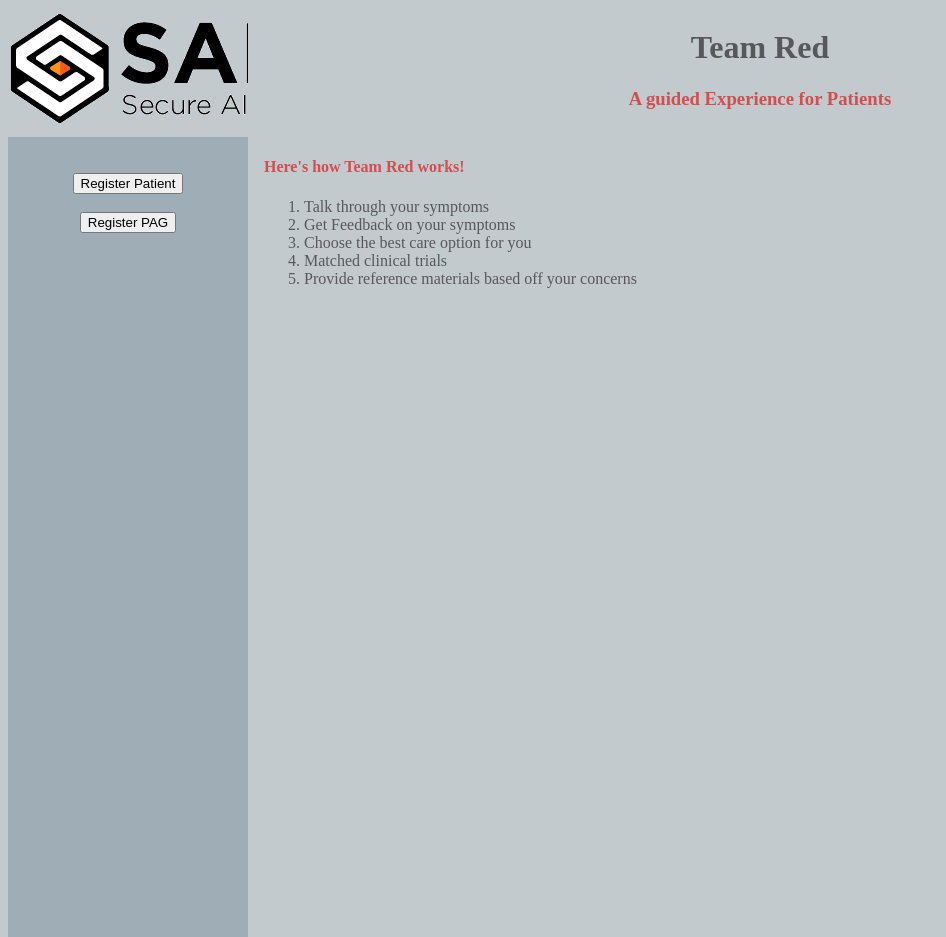
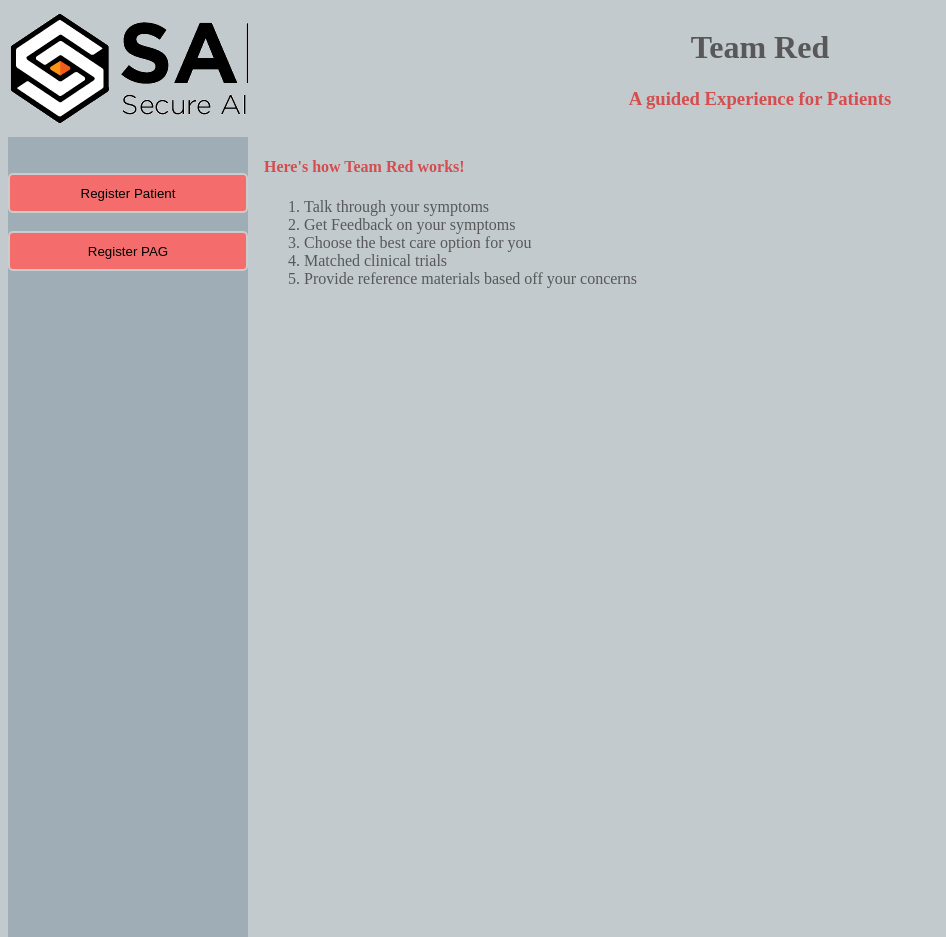
Before and after one commit to secureailabs/red_team, a Flask app: page /register in a window 1280 px wide. Shown: the whole page, without its empty margins (0-946 px from the left). Run offline with Flask 2, Linux system fonts and the light colour scheme.

Commit message:
button styling

```diff
--- a/static/PAG/style.css
+++ b/static/PAG/style.css
@@ -137,3 +137,13 @@ fieldset {
     padding: 0;
     width: 100%;
 }
+
+input[type=submit] {
+    padding: 5px 15px;
+    background: rgb(245, 108, 108);
+    border: 2px solid #ccc;
+    cursor: pointer;
+    -webkit-border-radius: 5px;
+    border-radius: 5px;
+
+}
--- a/templates/default_template.html
+++ b/templates/default_template.html
@@ -52,13 +52,13 @@ Private and Confidential. Internal Use Only.
             <center>
                 <br>
                 <form method="post" , action="/register">
-                    <input type="submit" name="choice" value="Register New User"><br>
+                    <input type="submit" name="choice" value="Register New User" style="height:5vh; width:30vh"><br>
                 </form><br />
                 <form method="post" , action="/">
-                    <input type="submit" name="choice" value="PAG Portal"><br>
+                    <input type="submit" name="choice" value="PAG Portal" style="height:5vh; width:30vh"><br>
                 </form><br />
                 <form method="post" , action="/">
-                    <input type="submit" name="choice" value="Patient Portal"><br>
+                    <input type="submit" name="choice" value="Patient Portal" style="height:5vh; width:30vh"><br>
                 </form><br />
                 {% if error %}
                 <p>{{error}}</p>
--- a/templates/login.html
+++ b/templates/login.html
@@ -15,7 +15,7 @@
         <label for="password">Password: </label><br>
         <input type="password" id="password" name="password" value=""><br>
         <br>
-        <input type="submit" name="submit" value="Login">
+        <input type="submit" name="submit" value="Login" style="width:10vh">
     </form>
 
     {% if error %}
--- a/templates/pag_register.html
+++ b/templates/pag_register.html
@@ -4,6 +4,7 @@
 {% block sidebar %}
 {% endblock %}
 {% block content %}
+
 
 <body>
     <div style="margin-left: 2vh;">
@@ -22,7 +23,7 @@
                     value=""><br></br>
                 <input style="width: 300px;" placeholder="Specify a disease focus!" type="disease" name="disease"
                     value=""><br></br>
-                <input type="submit" value="Register">
+                <input type="submit" value="Register" style="width:10vh">
             </form>
         </div>
 
--- a/templates/patient_register.html
+++ b/templates/patient_register.html
@@ -32,7 +32,7 @@
         <input style="width: 300px;" placeholder="Blood type: ( A | B | AB | O )" type="bloodtype" name="bloodtype"
             value="">
         <br></br>
-        <input type="submit" value="Register">
+        <input type="submit" value="Register" style="width:10vh">
     </form>
 
 
--- a/templates/register.html
+++ b/templates/register.html
@@ -7,9 +7,9 @@
     <br>
     <center>
         <form method="post" , action="/register">
-            <input type="submit" name="choice" value="Register Patient"><br>
+            <input type="submit" name="choice" value="Register Patient" style="height:5vh; width:30vh"><br>
             <br>
-            <input type="submit" name="choice" value="Register PAG"><br>
+            <input type="submit" name="choice" value="Register PAG" style="height:5vh; width:30vh"><br>
         </form>
     </center>
     {% if error %}
```
Also changed, not shown: templates/patient.html (+17 -17 lines).
